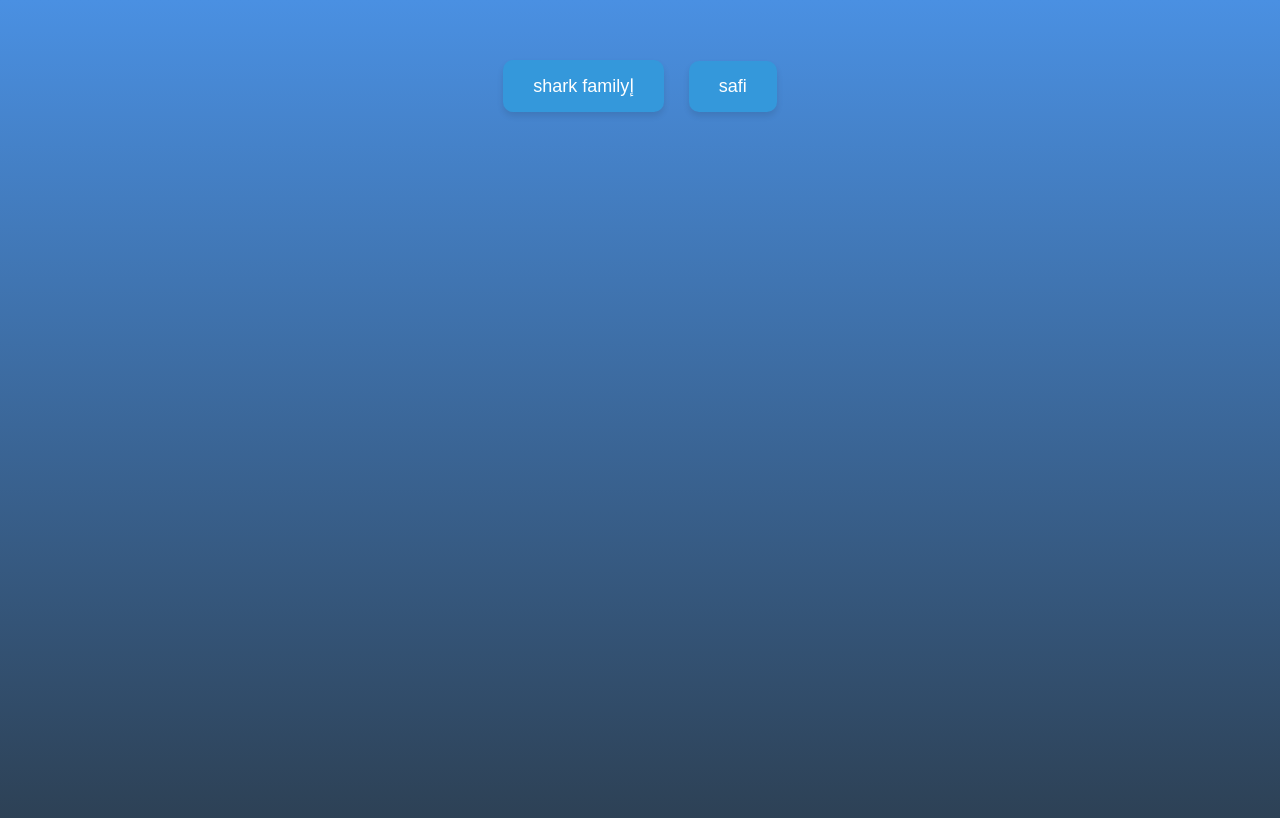
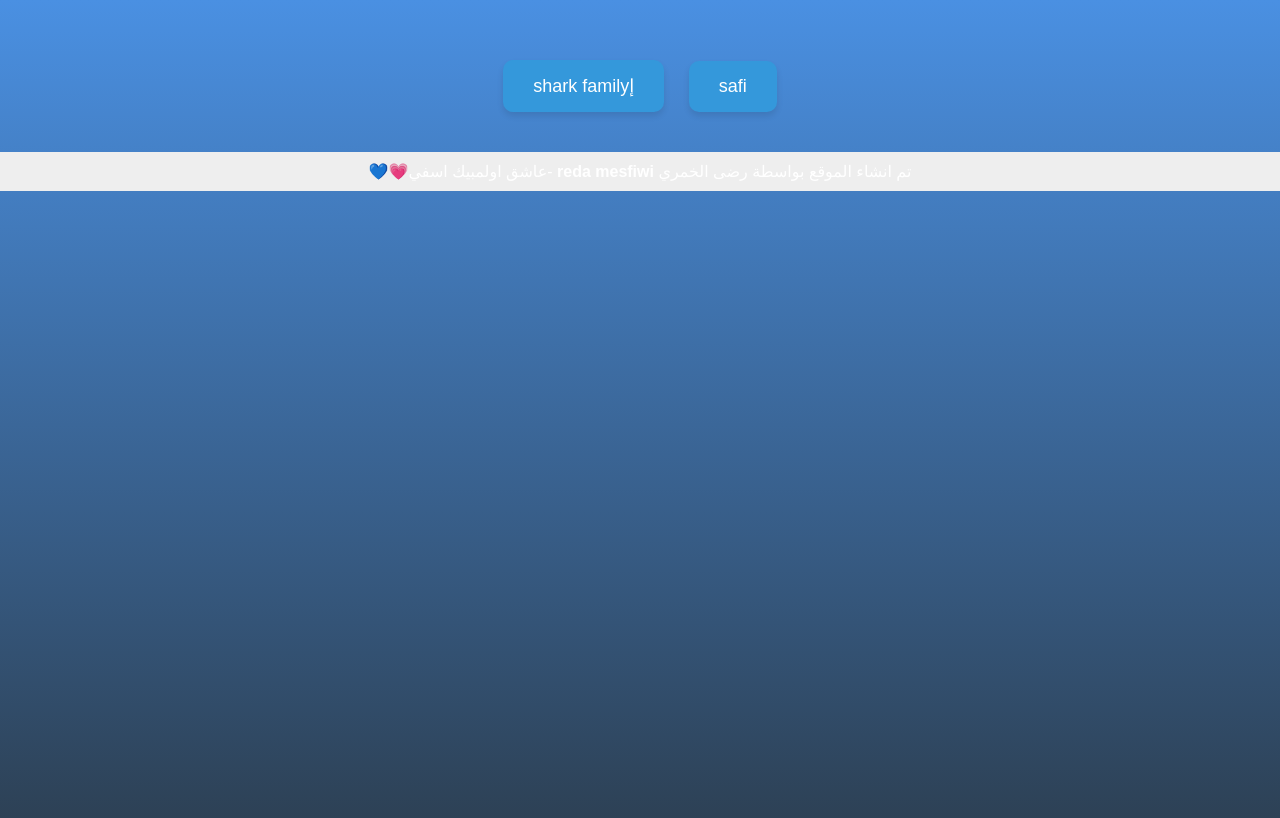
Before and after one commit to reda2006-mesfiwi/redamesfiwi, a plain HTML site: page index.html in a window 1280 px wide. Drawn offline with Linux system fonts and the light colour scheme.

Commit message:
Update index.html
https://instgram.com/3isma-for-ever
صمم المولع بتاريخ 24/7/2025

```diff
--- a/index.html
+++ b/index.html
@@ -103,6 +103,14 @@
             messageContainer.classList.remove('visible');
         });
     </script>
-
+<footer style="text-align:centr;padding: 10px;background-color:#eee;margin-top: 30px;">
+    تم انشاء الموقع بواسطة رضى الخمري
+    <a
+herf="http://instgram.com/3isma-for-ever"
+target="_blank">
+    <strong>reda mesfiwi</strong>
+    </a>
+   -عاشق اولمبيك اسفي💗💙
+</footer>
 </body>
 </html>
```
